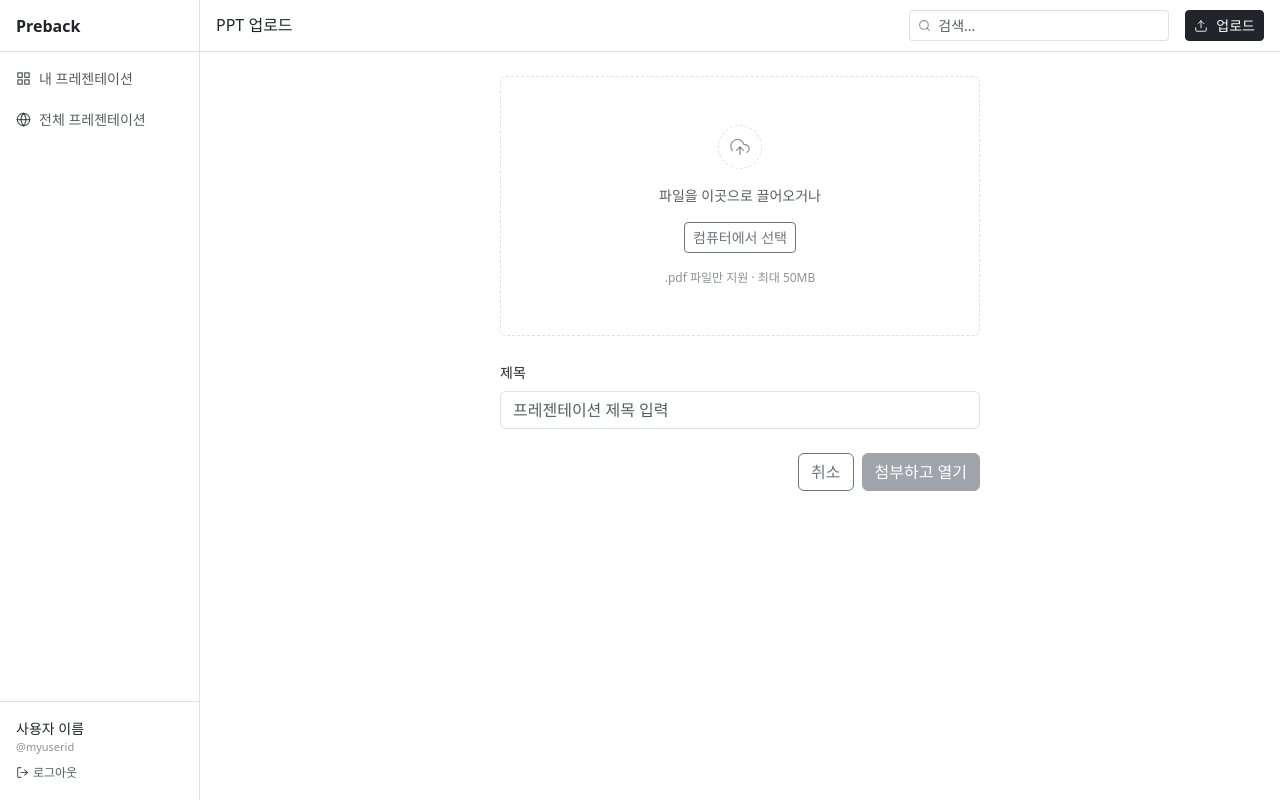
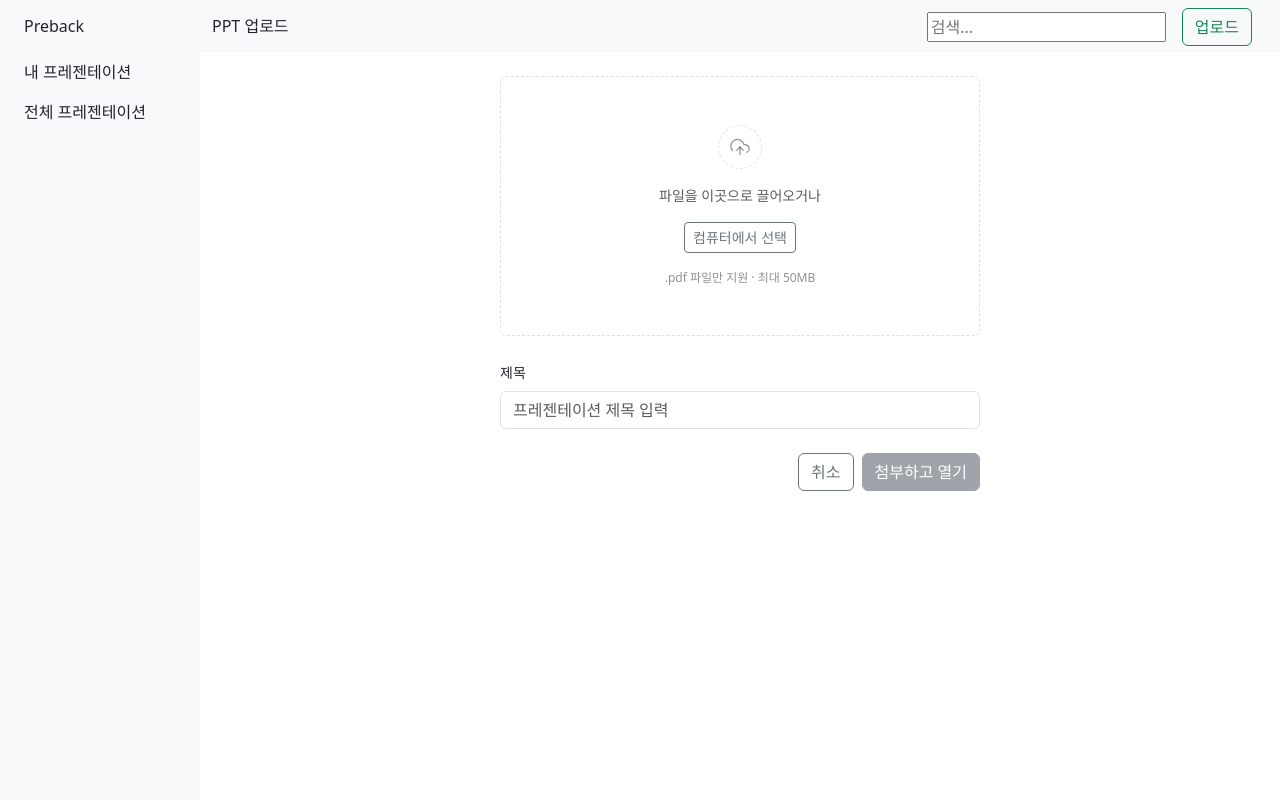
Before and after one commit to Preback/Preback, a Flask app: page /upload in a window 1280 px wide. Run offline with Flask 3, Linux system fonts and the light colour scheme; the visitor is signed in with stand-in values (Sample User, id 1); some web fonts are replaced.

Commit message:
feat: rewrite base.html

```diff
--- a/templates/base.html
+++ b/templates/base.html
@@ -1,71 +1,45 @@
-{% import "partials/_icons.html" as icon %}
 <!DOCTYPE html>
 <html lang="ko">
-
 <head>
     <meta charset="utf-8">
     <meta name="viewport" content="width=device-width, initial-scale=1">
-
-    <title>{% block title %}Preback{% endblock %}</title>
-
     <link href="https://cdn.jsdelivr.net/npm/pretendard@1.3.9/dist/web/variable/pretendardvariable-dynamic-subset.min.css" rel="stylesheet">
     <link href="https://cdn.jsdelivr.net/npm/bootstrap@5.3.8/dist/css/bootstrap.min.css" rel="stylesheet">
-    <link rel="stylesheet" href="{{ url_for('static', filename='css/style.css') }}">
+    <title>{% block title %}Preback{% endblock %}</title>
+    <style>
+        .app-bar {
+            height: 52px;
+        }
 
-    <style>
-        /* Bootstrap 유틸리티로 안 되는 것만. 사이드바/헤더 높이 정렬용. */
-        .app-bar { height: 52px; }
-        .app-nav-link:hover { background-color: var(--bs-tertiary-bg); }
+        .sidebar {
+            width: 200px;
+        }
     </style>
-
-    {% block extra_css %}{% endblock %}
 </head>
-
 <body class="d-flex vh-100 overflow-hidden">
-
-    <aside class="d-flex flex-column flex-shrink-0 border-end" style="width: 200px;">
-        <a class="app-bar d-flex align-items-center px-3 border-bottom fw-semibold text-body text-decoration-none"
-           href="{{ url_for('getMyPresentations') }}">Preback</a>
-
-        <nav class="d-flex flex-column gap-1 p-2">
-            <a class="app-nav-link d-flex align-items-center gap-2 p-2 rounded small text-decoration-none {% if active == 'my' %}bg-dark text-white{% else %}text-body-secondary{% endif %}"
-               href="{{ url_for('getMyPresentations') }}">{{ icon.grid() }} 내 프레젠테이션</a>
-
-            <a class="app-nav-link d-flex align-items-center gap-2 p-2 rounded small text-decoration-none {% if active == 'all' %}bg-dark text-white{% else %}text-body-secondary{% endif %}"
-               href="{{ url_for('getAllPresentations') }}">{{ icon.globe() }} 전체 프레젠테이션</a>
+    <aside class="sidebar d-flex flex-column flex-shrink-0 px-3 bg-body-tertiary">
+        <a class="app-bar navbar-brand d-flex align-items-center p-2" href="{{url_for('getMyPresentations')}}">Preback</a>
+        <nav class="d-flex flex-column">
+            <div class="fs-6 p-2">내 프레젠테이션</div>
+            <div class="fs-6 p-2">전체 프레젠테이션</div>
         </nav>
-
-        <div class="mt-auto p-3 border-top">
-            {# TODO: 로그인 세션 연동 후 실제 사용자 정보로 교체 #}
-            <div class="small">사용자 이름</div>
-            <div class="text-body-tertiary" style="font-size: 11px;">@myuserid</div>
-
-            <div class="mt-2" style="font-size: 12px;">
-                <a class="d-inline-flex align-items-center gap-1 text-body-secondary text-decoration-none" href="{{ url_for('getLogout') }}">{{ icon.logout() }} 로그아웃</a>
-            </div>
-        </div>
     </aside>
-
     <div class="d-flex flex-column flex-grow-1 overflow-hidden">
-        <header class="app-bar d-flex align-items-center gap-3 px-3 border-bottom">
-            <div class="flex-grow-1 d-flex align-items-center gap-2 overflow-hidden">
-                {% block header_left %}
-                <h1 class="m-0 fs-6 text-truncate">{% block header_title %}{% endblock %}</h1>
+        <header class="app-bar navbar bg-body-tertiary">
+            <div class="container-fluid">
+                <div>
+                    {% block header_left %}
+                    <h1 class="m-0 fs-6">{% block header_title%}test{% endblock %}</h1>
+                    {% endblock %}
+                </div>
+                {% block header_actions %}
+                <div class="d-flex align-items-center">
+                    <input type="search" placeholder="검색..." aria-label="Search"/>
+                    <button class="btn btn-outline-success mx-3">업로드</button>
+                </div>
                 {% endblock %}
             </div>
-
-            {% block header_actions %}
-            {# TODO: 검색 기능 구현 후 action/method 연결 #}
-            <form class="input-group input-group-sm flex-shrink-0" role="search" style="width: 260px;">
-                <span class="input-group-text bg-body border-end-0 text-body-tertiary">{{ icon.search() }}</span>
-                <input type="search" name="q" class="form-control border-start-0 ps-0" placeholder="검색...">
-            </form>
-
-            <a class="btn btn-dark btn-sm d-inline-flex align-items-center gap-2 flex-shrink-0"
-               href="{{ url_for('getUpload') }}">{{ icon.upload(14) }} 업로드</a>
-            {% endblock %}
         </header>
-
         <main class="flex-grow-1 {% block main_class %}overflow-auto{% endblock %}">
             {% block content %}{% endblock %}
         </main>
@@ -74,5 +48,4 @@
     <script src="https://cdn.jsdelivr.net/npm/bootstrap@5.3.8/dist/js/bootstrap.bundle.min.js"></script>
     {% block scripts %}{% endblock %}
 </body>
-
 </html>
```
